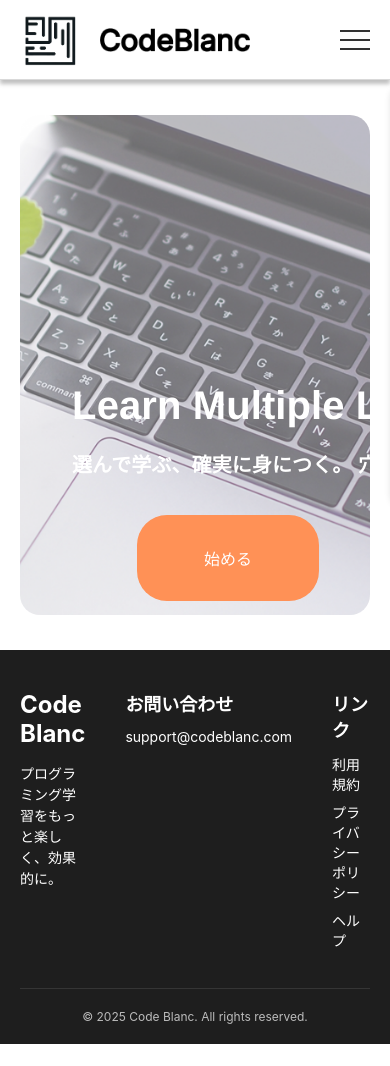
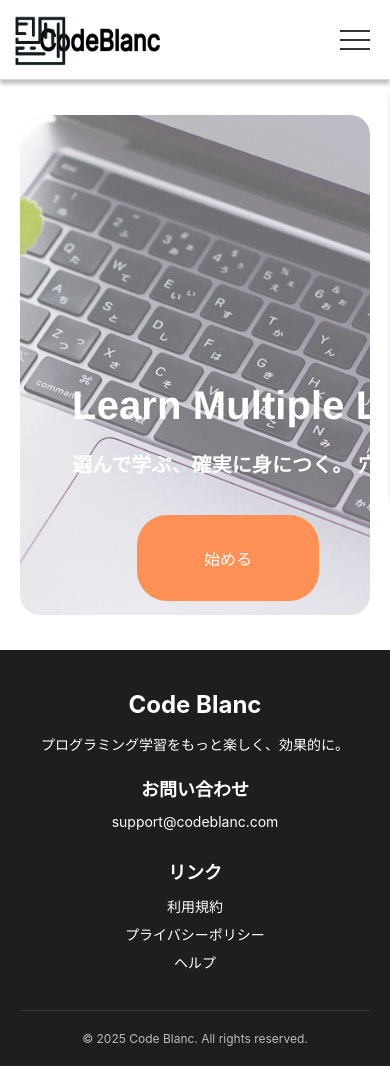
Before and after one commit to TeamCustardTaiyaki/CodeBlancFrontend, a React (Vite) app: page / in a window 390 px wide. Before the commit the page ends 1044 px from the top, so only its background shows below. Built offline with nearby package versions, Linux system fonts and the light colour scheme.

Commit message:
レスポンシブをサポートした

```diff
--- a/src/components/common/Button/Button.scss
+++ b/src/components/common/Button/Button.scss
@@ -57,3 +57,17 @@
     margin-left: 8px;
   }
 }
+
+@media (max-width: 768px) {
+  .footer {
+    .footer-content {
+      flex-direction: column;
+      gap: 20px;
+      text-align: center;
+    }
+
+    .footer-section {
+      padding: 0 20px;
+    }
+  }
+}
--- a/src/components/layout/Footer/Footer.scss
+++ b/src/components/layout/Footer/Footer.scss
@@ -77,3 +77,17 @@
     }
   }
 }
+
+@media (max-width: 768px) {
+  .footer {
+    .footer-content {
+      flex-direction: column;
+      gap: 20px;
+      text-align: center;
+    }
+
+    .footer-section {
+      padding: 0 20px;
+    }
+  }
+}
--- a/src/components/layout/Header/Header.scss
+++ b/src/components/layout/Header/Header.scss
@@ -105,3 +105,24 @@
   transform: translateY(-50%);
   z-index: 100;
 }
+
+@media (max-width: 768px) {
+  .header {
+    .code-blanc {
+      left: 50px;
+    }
+
+    .logo {
+      left: 10px;
+    }
+  }
+}
+
+@media (max-width: 480px) {
+  .header {
+    .code-blanc {
+      width: 120px;
+      left: 40px;
+    }
+  }
+}
```
